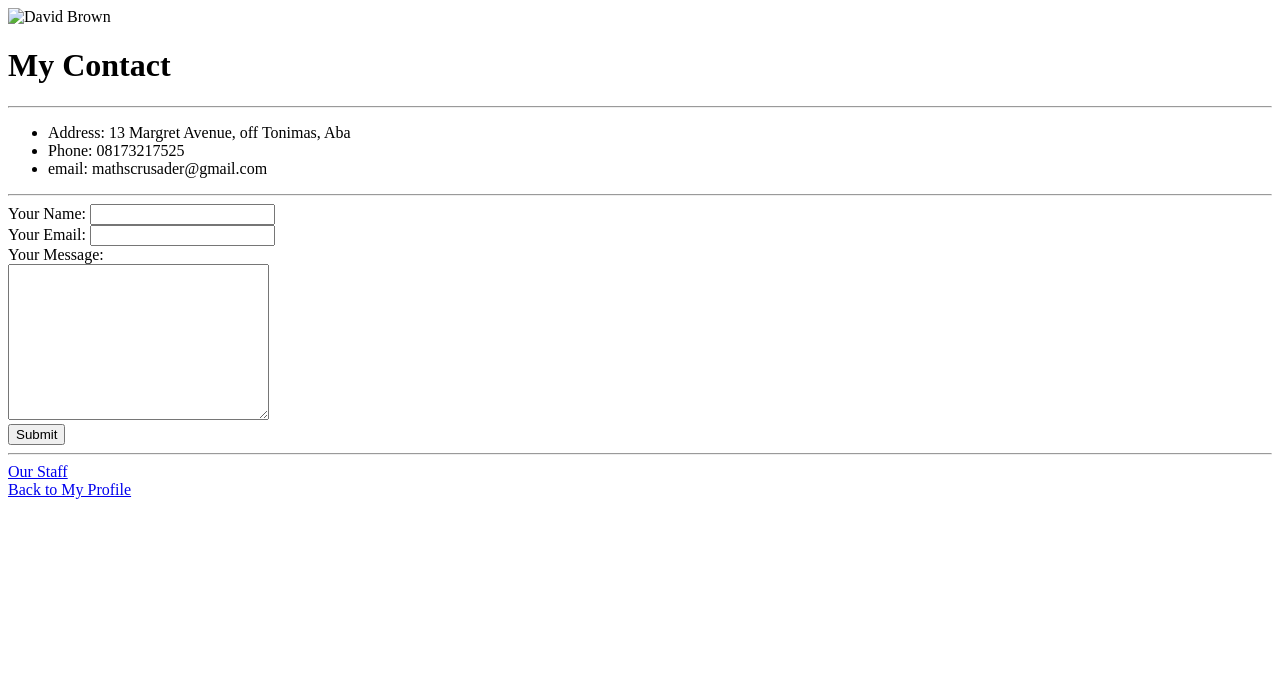
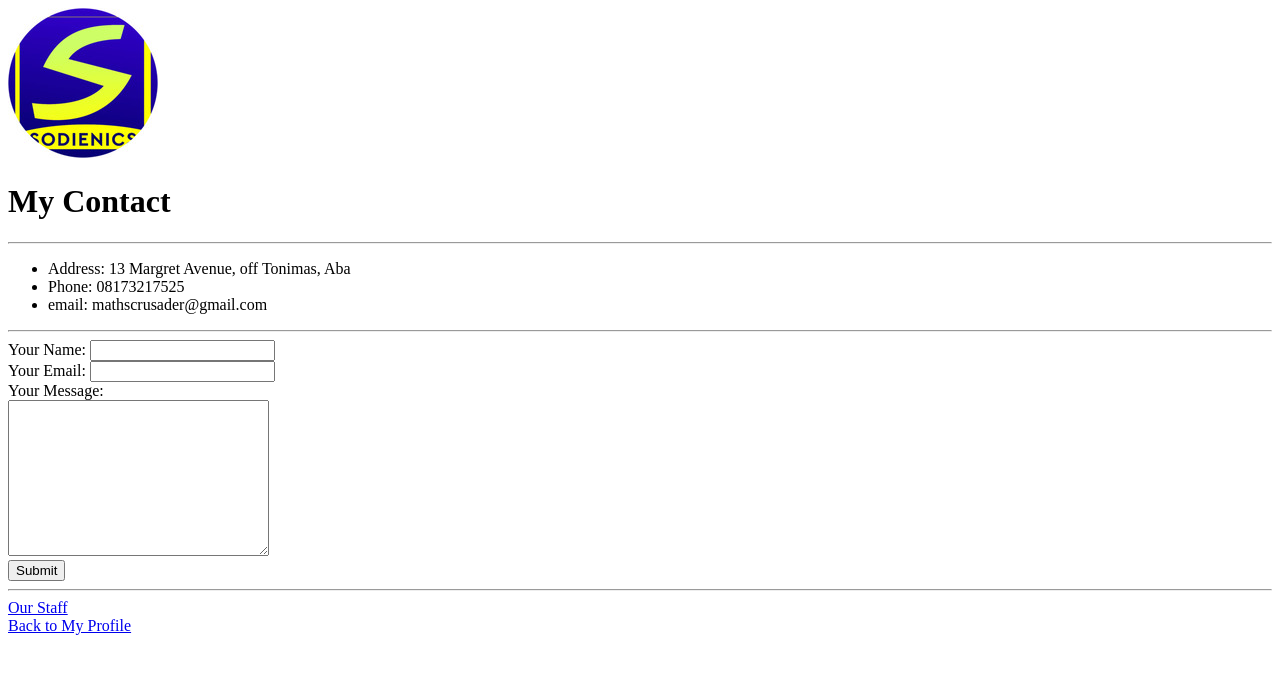
Before and after one commit to mathscrusader/cv, a plain HTML site: page contact.html in a window 1280 px wide. Drawn offline with Linux system fonts and the light colour scheme.

Commit message:
Update contact.html

```diff
--- a/contact.html
+++ b/contact.html
@@ -8,7 +8,7 @@
 </head>
 
 <body>
-    <img src="images/sodienics_logo.png" alt="David Brown">
+    <img src="sodienics_logo.png" alt="David Brown">
     <h1>My Contact</h1>
     <hr>
     <ul>
```
